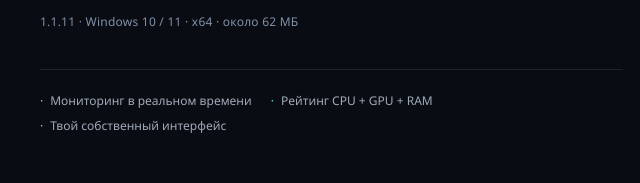
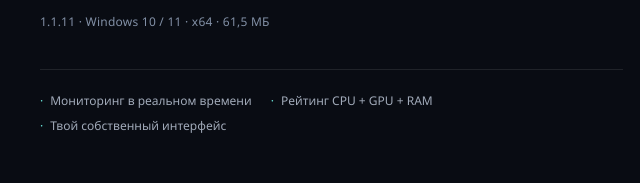
Before and after one commit to vetallitle1231-sketch/burmalk, a plain HTML site: page website/index.html in a window 1280 px wide. Shown: the part 568-751 px from the top of the page, 0-640 px from the left. Drawn offline with nearby package versions, Linux system fonts and the light colour scheme.

Commit message:
Record main 1.1.11 installer checksum and download size

```diff
--- a/website/index.html
+++ b/website/index.html
@@ -18,7 +18,7 @@
 <main id="main">
 <section class="hero wrap" id="top">
 <div class="hero-copy"><p class="release-label"><span class="status-dot"></span> Основная версия <strong>1.1.11</strong></p><h1>Твой ПК.<br><span>Всё под контролем.</span></h1><p class="lead">Узнай, на что способен твой компьютер. Следи за его состоянием, оцени производительность и собери рабочий экран под себя.</p>
-<div class="hero-actions"><a class="button primary download-link" href="https://github.com/vetallitle1231-sketch/burmalk/releases/download/v1.1.11/Burmalk-Setup-1.1.11.exe">Скачать Burmalk <span aria-hidden="true">↓</span></a><a class="text-link" href="#screens">Посмотреть интерфейс <span aria-hidden="true">→</span></a></div><p class="download-meta">1.1.11 · Windows 10 / 11 · x64 · <span data-setup-size>около 62 МБ</span></p><div class="hero-facts"><span>Мониторинг в реальном времени</span><span>Рейтинг CPU + GPU + RAM</span><span>Твой собственный интерфейс</span></div></div>
+<div class="hero-actions"><a class="button primary download-link" href="https://github.com/vetallitle1231-sketch/burmalk/releases/download/v1.1.11/Burmalk-Setup-1.1.11.exe">Скачать Burmalk <span aria-hidden="true">↓</span></a><a class="text-link" href="#screens">Посмотреть интерфейс <span aria-hidden="true">→</span></a></div><p class="download-meta">1.1.11 · Windows 10 / 11 · x64 · <span data-setup-size>61,5 МБ</span></p><div class="hero-facts"><span>Мониторинг в реальном времени</span><span>Рейтинг CPU + GPU + RAM</span><span>Твой собственный интерфейс</span></div></div>
 <div class="model-card" id="model-card"><div class="model-caption"><span>ТВОЙ ПК, ТВОЙ ВЗГЛЯД</span><span class="model-caption-right">3D PC VIEW</span></div>
 <div class="model-stage" id="model-stage" tabindex="0" role="group" aria-label="3D-модель из Burmalk. Перетаскивай для поворота; стрелки меняют ракурс. Компоненты можно выбрать кнопками ниже."><img class="model-poster" id="model-poster" src="assets/model/poster.png" alt="Белая 3D-сборка Burmalk с подробной видеокартой и воздушным охлаждением" width="1200" height="1120"><canvas id="model-canvas" aria-hidden="true"></canvas><div class="model-orbit" aria-hidden="true"></div><span class="model-hint" id="model-hint">Перетащи, чтобы повернуть</span><button id="model-reset" class="model-reset" aria-label="Вернуть исходный ракурс">↺</button></div>
 <div class="model-tabs" role="group" aria-label="Выбрать компонент 3D-модели"><button data-part="all" aria-pressed="true" class="active">Весь ПК</button><button data-part="gpu" aria-pressed="false">GPU</button><button data-part="cpu" aria-pressed="false">CPU</button><button data-part="ram" aria-pressed="false">RAM</button><button data-part="board" aria-pressed="false">Плата</button></div>
@@ -44,7 +44,7 @@
 <article><span class="tool-icon" aria-hidden="true">ϟ</span><h3>Базовый OVERCLOCK</h3><p>Смещения частот и лимит мощности поддерживаемых NVIDIA GPU, CPU BOOST через план питания Windows и ручная скорость поддерживаемых вентиляторов.</p><small>Доступ требует подтверждения риска. Поддержка зависит от оборудования; разгон автоматически не применяется.</small></article>
 <article><span class="tool-icon" aria-hidden="true">◌</span><h3>Настроил — сохранилось</h3><p>Автосохранение и восстановление из резервных копий. Автозапуск вместе с Windows, текущая музыка на главной и мониторинг локального Ollama без запуска генерации.</p></article>
 </div></section>
-<section class="download-section section" id="download"><div class="wrap download-inner"><div><p class="eyebrow">ОСНОВНОЙ РЕЛИЗ</p><h2>Познакомься<br>со своим ПК.</h2><p>Всё необходимое для мониторинга и оценки компьютера.<br>Burmalk 1.1.11 — актуальная основная версия.</p></div><div class="download-card"><div class="download-card-top"><img src="assets/Burmalk.png" width="48" height="48" alt=""><div><strong>Burmalk <span>1.1.11</span></strong><p>Для Windows 10 / 11 · x64</p></div></div><a class="button primary download-link" href="https://github.com/vetallitle1231-sketch/burmalk/releases/download/v1.1.11/Burmalk-Setup-1.1.11.exe">Скачать для Windows <span aria-hidden="true">↓</span></a><p class="subtle">Установщик .exe · <span data-setup-size>около 62 МБ</span><br>.NET включён. Ярлык появится на рабочем столе.</p><a class="text-link small-link" href="https://github.com/vetallitle1231-sketch/burmalk/releases/tag/v1.1.11" target="_blank" rel="noopener noreferrer">Описание релиза и контрольная сумма ↗</a></div></div></section>
+<section class="download-section section" id="download"><div class="wrap download-inner"><div><p class="eyebrow">ОСНОВНОЙ РЕЛИЗ</p><h2>Познакомься<br>со своим ПК.</h2><p>Всё необходимое для мониторинга и оценки компьютера.<br>Burmalk 1.1.11 — актуальная основная версия.</p></div><div class="download-card"><div class="download-card-top"><img src="assets/Burmalk.png" width="48" height="48" alt=""><div><strong>Burmalk <span>1.1.11</span></strong><p>Для Windows 10 / 11 · x64</p></div></div><a class="button primary download-link" href="https://github.com/vetallitle1231-sketch/burmalk/releases/download/v1.1.11/Burmalk-Setup-1.1.11.exe">Скачать для Windows <span aria-hidden="true">↓</span></a><p class="subtle">Установщик .exe · <span data-setup-size>61,5 МБ</span><br>.NET включён. Ярлык появится на рабочем столе.</p><a class="text-link small-link" href="https://github.com/vetallitle1231-sketch/burmalk/releases/tag/v1.1.11" target="_blank" rel="noopener noreferrer">Описание релиза и контрольная сумма ↗</a></div></div></section>
 <section class="section wrap faq-section"><div><p class="eyebrow">ПЕРЕД ПЕРВЫМ ЗАПУСКОМ</p><h2>Пара полезных<br>ответов.</h2></div><div class="faq-list">
 <details><summary>Как установить и начать пользоваться?</summary><p>Скачай установщик 1.1.11, установи программу и открой её через ярлык на рабочем столе. Выбери тему и нужные виджеты. Нужны Windows 10 версии 2004 или новее либо Windows 11, 64-битная система. .NET уже включён, отдельный аккаунт Burmalk не требуется.</p></details>
 <details><summary>Что именно оценивает Burmalk?</summary><p>Программа объединяет живые показатели CPU, GPU, RAM, дисков и сети, оценку текущего состояния и тесты производительности. PC RANK использует собственный относительный индекс; он не обещает конкретный FPS в играх. Проверка RAM затрагивает буфер 128 МиБ, а не всю установленную память. Оценка состояния по датчикам не заменяет полную диагностику оборудования.</p></details>
```
Also changed, not shown: 1 other file.
